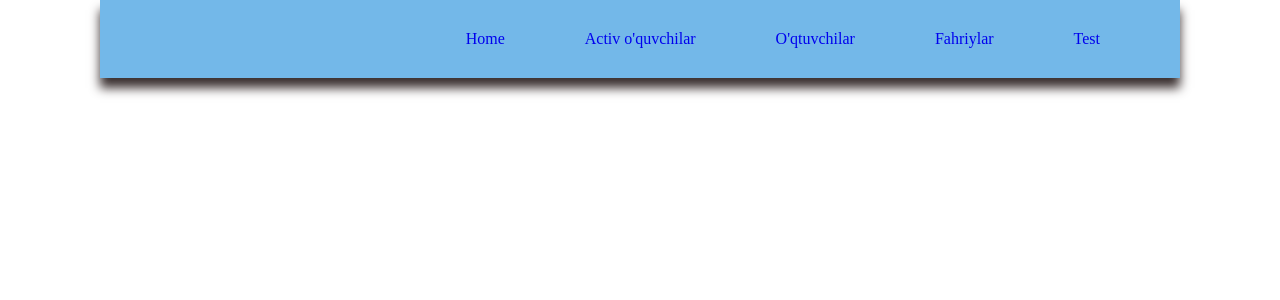
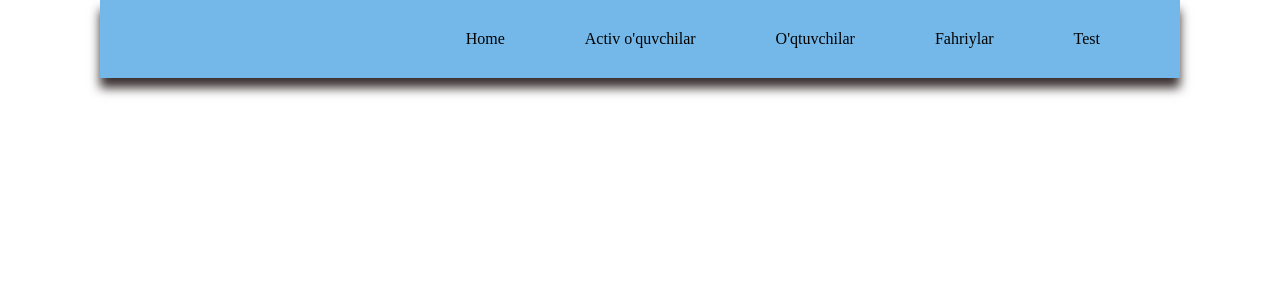
Before and after one commit to MuhammadjonArabov/School, a Django app: page / in a window 1280 px wide. Shown: the top 300 px of the page. Run offline with Django 4.2, Linux system fonts and the light colour scheme.

Commit message:
html code update commit

```diff
--- a/templates/base.html
+++ b/templates/base.html
@@ -4,8 +4,8 @@
 <head>
     <meta charset="UTF-8">
     <meta name="viewport" content="width=device-width, initial-scale=1.0">
-    <title>School</title>
-    <link rel="icon" type="image/png" href="image/society.png">
+    <title>33-MAKTAB</title>
+    <link rel="icon" type="image/png" href="{% static 'common/image/society.png' %}">
     <style>
         * {
             margin: 0;
@@ -22,9 +22,10 @@
         .nav-link {
             margin-right: 80px;
             text-decoration: none;
+            color: black;
         }
         .nav-link:hover {
-            color: brown;
+            color: rgb(243, 60, 5);
         }
         .nav-item {
             list-style: none;
```
Also changed, not shown: common/static/common/image/society.png (added), templates/image/branch.png (deleted).
